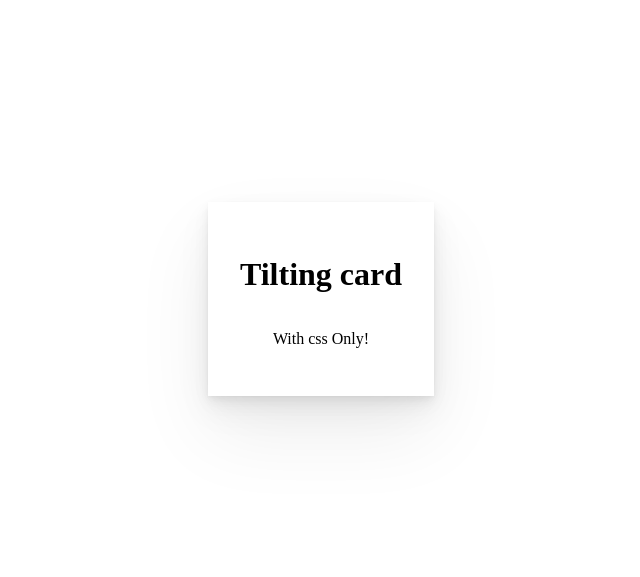
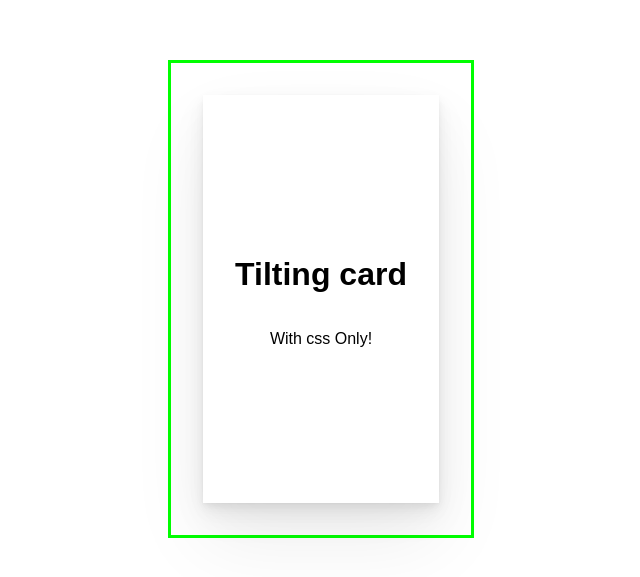
Before and after one commit to RobsonVinicius/tilting-card-on-hover, a plain HTML site: page index.html in a window 1280 px wide. Shown: the part 109-686 px from the top of the page, without its empty margins (319-959 px from the left). Drawn offline with Linux system fonts and the light colour scheme.

Commit message:
Setting up the card wrapper

```diff
--- a/style.css
+++ b/style.css
@@ -10,12 +10,30 @@ body {
   display: grid;
   place-content: center;
   min-height: 100vh;
+  font-family: Arial, Helvetica, sans-serif;
+}
+
+.tilting-card-wrapper {
+  display: grid;
+  grid-template-columns: repeat(3, 1fr);
+  grid-template-rows: repeat(3, 1fr);
+  position: relative;
+  border: 3px solid lime;
+  padding: 2rem;
 }
 
 .tilting-card-content {
+  grid-column: 1 / -1;
+  grid-row: 1 / -1;
+
   display: grid;
   place-content: center;
   text-align: center;
   box-shadow: var(--shadow);
   padding: 2rem;
+  aspect-ratio: 1 / 2;
 }
+
+.mouse-position-tracker {
+  position: absolute;
+}
```
